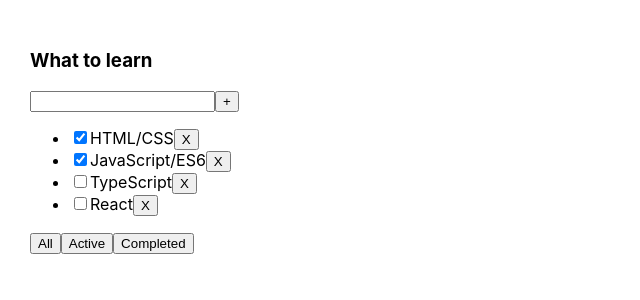
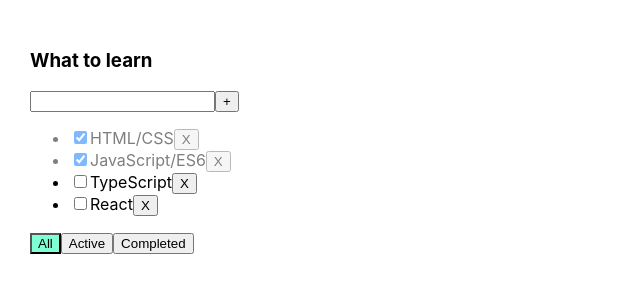
Before and after one commit to Ristretto1/inc_todolist_independent, a React (Create React App) app: page / in a window 1280 px wide. Shown: the top 300 px of the page, without its empty margins (0-640 px from the left). Built offline with nearby package versions, Linux system fonts and the light colour scheme.

Commit message:
add styles for completed tasks

```diff
--- a/src/App.css
+++ b/src/App.css
@@ -15,6 +15,10 @@
   color: red;
 }
 
-.active-filter {
+.activeFilter {
   background-color: aquamarine;
 }
+
+.isDone {
+  opacity: 0.5;
+}
--- a/src/App.tsx
+++ b/src/App.tsx
@@ -26,10 +26,10 @@ function App() {
 
     let tasksForTodoList = tasks;
     if (filter === 'active') {
-        tasksForTodoList = tasks.filter(t => t.isDone === false)
+        tasksForTodoList = tasks.filter(t => !t.isDone)
     }
     if (filter === 'completed') {
-        tasksForTodoList = tasks.filter(t => t.isDone === true)
+        tasksForTodoList = tasks.filter(t => t.isDone)
     }
 
     const changeFilter = (value: FilterValueType) => {
@@ -63,6 +63,7 @@ function App() {
                 changeFilter={changeFilter}
                 addTask={addTask}
                 changeTaskStatus={changeStatus}
+                filter={filter}
             />
         </div>
     );
--- a/src/components/TasksList.tsx
+++ b/src/components/TasksList.tsx
@@ -20,7 +20,7 @@ const TasksList: React.FC<TasksListPropsType> = (props) => {
         }
 
         return (
-            <li key={t.id}>
+            <li key={t.id} className={t.isDone ? 'isDone' : ''}>
                 <input type="checkbox"
                        onChange={onChangeCheckboxHandler}
                        checked={t.isDone}
--- a/src/components/TodoList.tsx
+++ b/src/components/TodoList.tsx
@@ -11,6 +11,7 @@ type TodoListPropsType = {
     changeFilter: (filter: FilterValueType) => void
     addTask: (id: string) => void
     changeTaskStatus: (taskId: string, isDone: boolean) => void
+    filter: FilterValueType
 }
 
 const TodoList: React.FC<TodoListPropsType> = (props) => {
@@ -27,9 +28,9 @@ const TodoList: React.FC<TodoListPropsType> = (props) => {
                 />
 
                 <div>
-                    <button className={'activeFilter'} onClick={() => props.changeFilter('all')}>All</button>
-                    <button onClick={() => props.changeFilter('active')}>Active</button>
-                    <button onClick={() => props.changeFilter('completed')}>Completed</button>
+                    <button className={props.filter === 'all' ? 'activeFilter': ''} onClick={() => props.changeFilter('all')}>All</button>
+                    <button className={props.filter === 'active' ? 'activeFilter': ''} onClick={() => props.changeFilter('active')}>Active</button>
+                    <button className={props.filter === 'completed' ? 'activeFilter': ''} onClick={() => props.changeFilter('completed')}>Completed</button>
                 </div>
             </div>
         </div>
```
